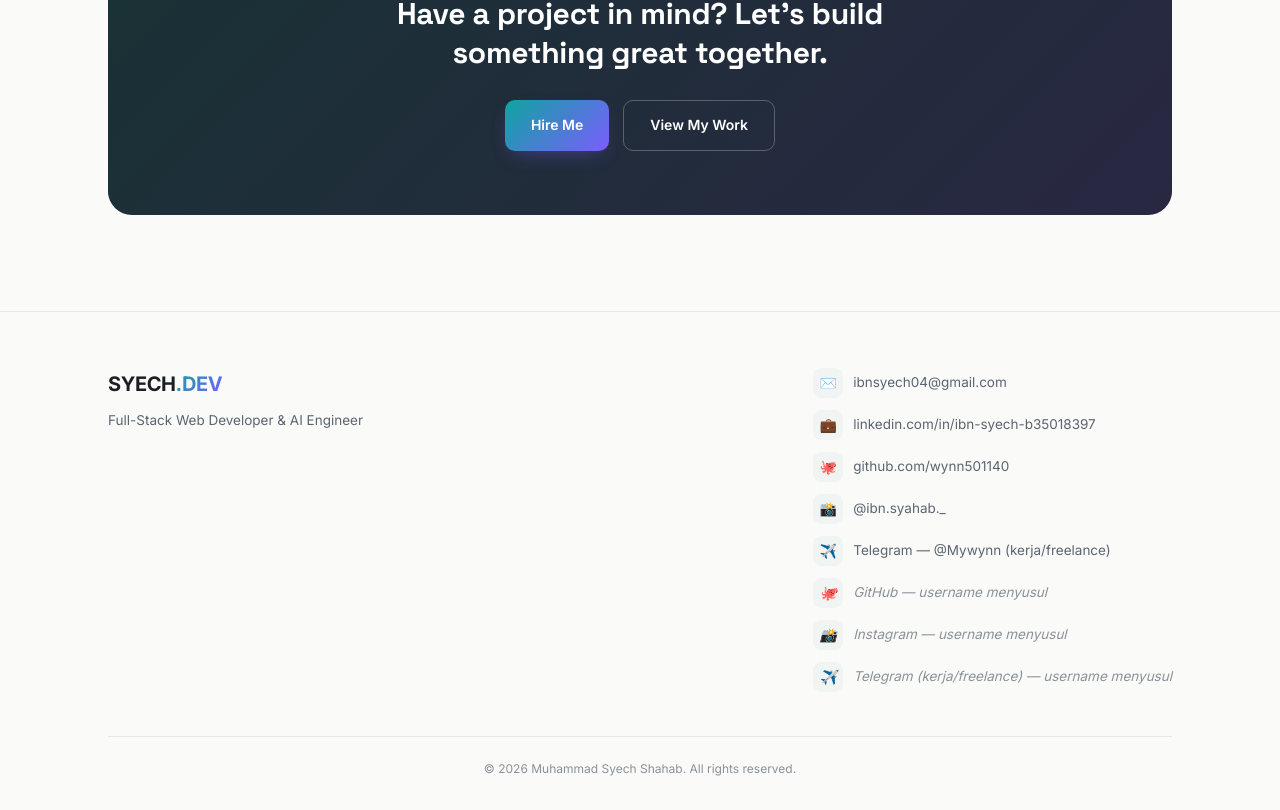
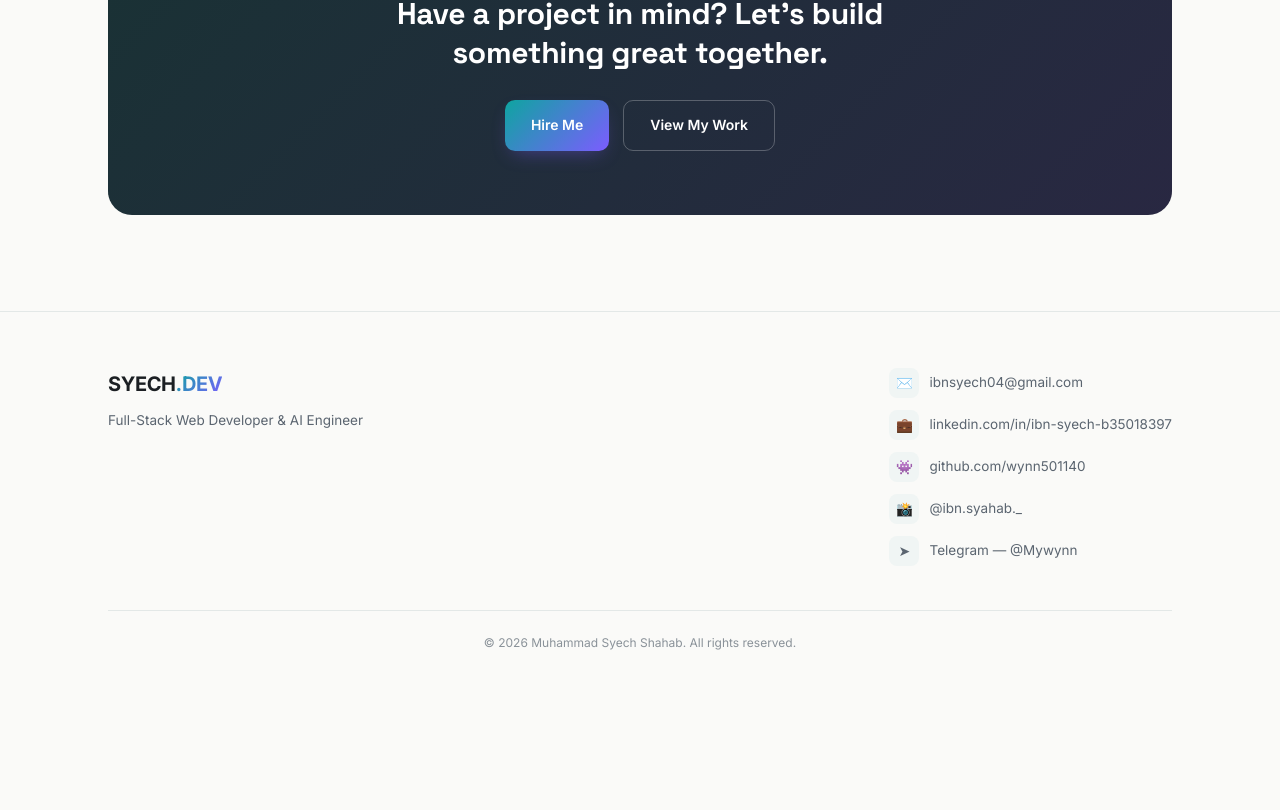
Before and after one commit to wynn501140/portofolio, a Next.js app: page / in a window 1280 px wide. Shown: the part 1330-2140 px from the top of the page. After the commit the page ends 2014 px from the top, so only its background shows below. Built offline with nearby package versions, Linux system fonts and the light colour scheme.

Commit message:
update fotter

```diff
--- a/components/Footer.js
+++ b/components/Footer.js
@@ -18,24 +18,14 @@ export default function Footer() {
               <span className="ico">💼</span> linkedin.com/in/ibn-syech-b35018397
             </div>
             <a href="https://github.com/wynn501140" target="_blank" rel="noopener noreferrer" className="contact-row">
-              <span className="ico">🐙</span> github.com/wynn501140
+              <span className="ico">👾</span> github.com/wynn501140
             </a>
             <a href="https://instagram.com/ibn.syahab._" target="_blank" rel="noopener noreferrer" className="contact-row">
               <span className="ico">📸</span> @ibn.syahab._
             </a>
             <a href="https://t.me/Mywynn" target="_blank" rel="noopener noreferrer" className="contact-row">
-              <span className="ico">✈️</span> Telegram — @Mywynn (kerja/freelance)
+              <span className="ico">➤</span> Telegram — @Mywynn
             </a>
-
-            <div className="contact-row soon">
-              <span className="ico">🐙</span> GitHub — username menyusul
-            </div>
-            <div className="contact-row soon">
-              <span className="ico">📸</span> Instagram — username menyusul
-            </div>
-            <div className="contact-row soon">
-              <span className="ico">✈️</span> Telegram (kerja/freelance) — username menyusul
-            </div>
           </div>
         </div>
 
```
